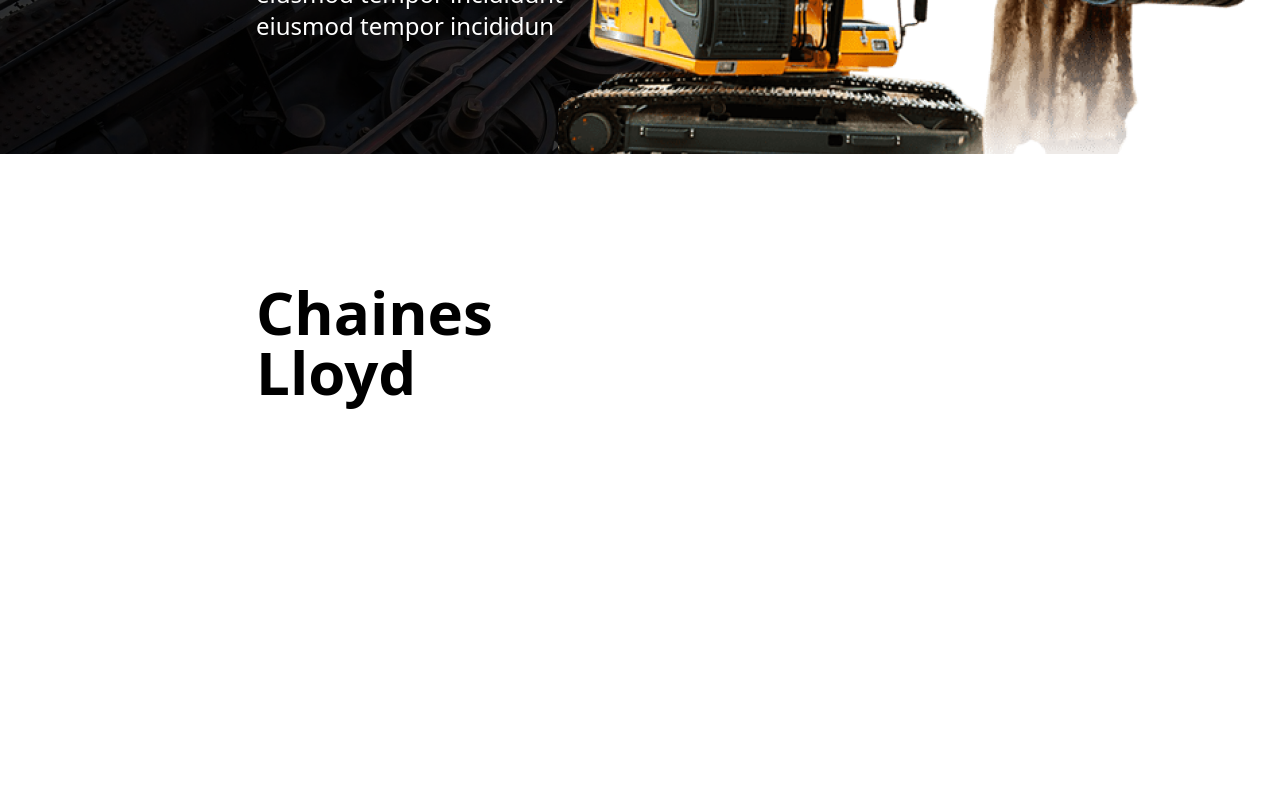
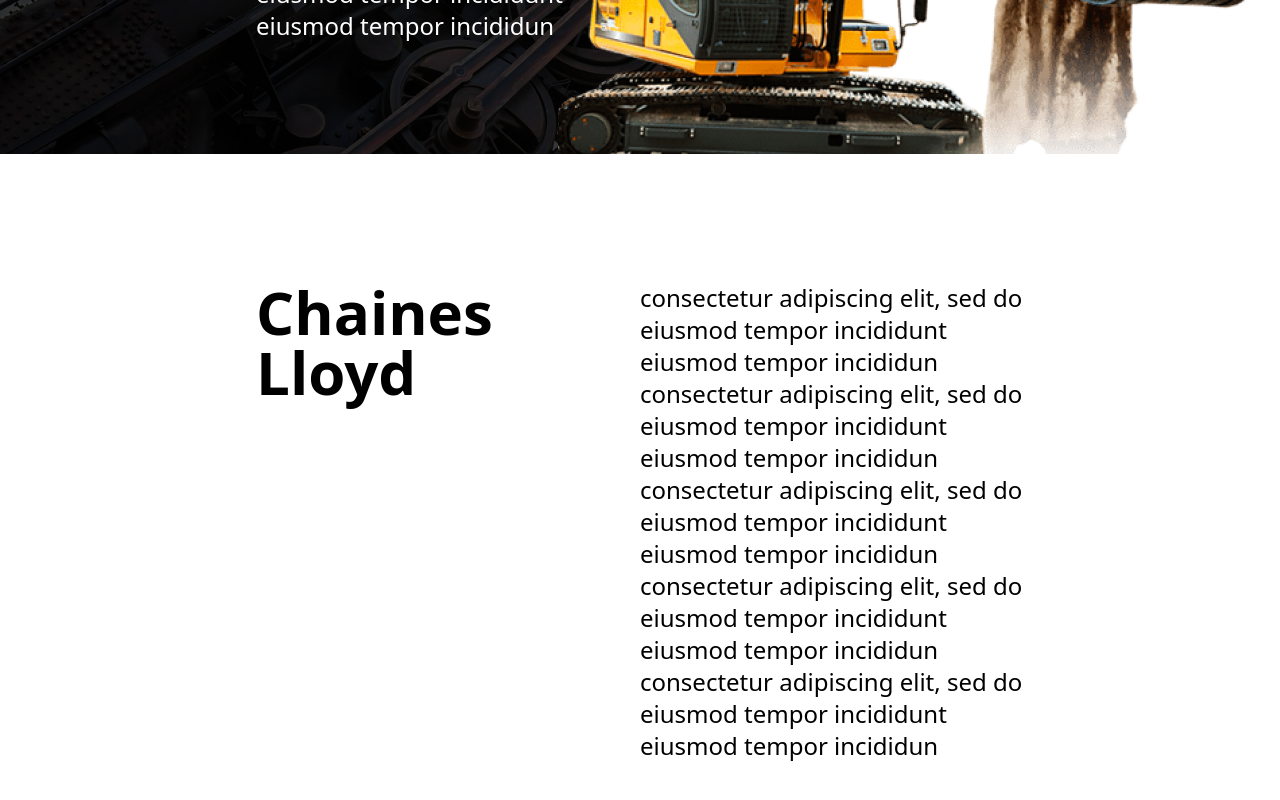
Before and after one commit to Startum-Dev/website, a Next.js app: page / in a window 1280 px wide. Shown: the part 646-1446 px from the top of the page. Before the commit the page ends 1144 px from the top, so only its background shows below. Built offline with nearby package versions, Linux system fonts and the light colour scheme.

Commit message:
fixed importing speling errors

```diff
--- a/components/pageComponets/home/IntroductionSection.tsx
+++ b/components/pageComponets/home/IntroductionSection.tsx
@@ -10,7 +10,13 @@ const IntroductionSection = () => {
                 <h1 className="text-black text-6xl font-bold">Chaines Lloyd</h1>
             </div>
             <div className="">
-
+                <p className="text-2xl text-black">
+                    consectetur adipiscing elit, sed do eiusmod tempor incididunt eiusmod tempor incididun
+                    consectetur adipiscing elit, sed do eiusmod tempor incididunt eiusmod tempor incididun
+                    consectetur adipiscing elit, sed do eiusmod tempor incididunt eiusmod tempor incididun
+                    consectetur adipiscing elit, sed do eiusmod tempor incididunt eiusmod tempor incididun
+                    consectetur adipiscing elit, sed do eiusmod tempor incididunt eiusmod tempor incididun
+                </p>
             </div>
         </div>
     )
--- a/pages/index.tsx
+++ b/pages/index.tsx
@@ -1,6 +1,6 @@
 import AppLayout from "../components/layouts/AppLayout";
 import Hero from "../components/pageComponets/home/Hero";
-import IntroductionSection from "../components/pageComponets/home/INtroductionSection";
+import IntroductionSection from "../components/pageComponets/home/IntroductionSection";
 
 
 export default function Home() {
```
